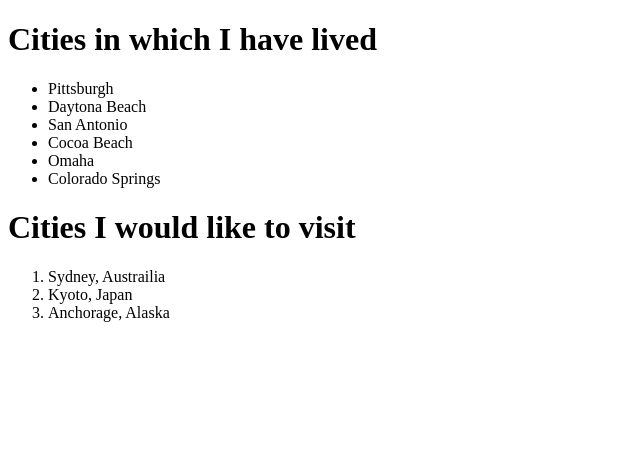
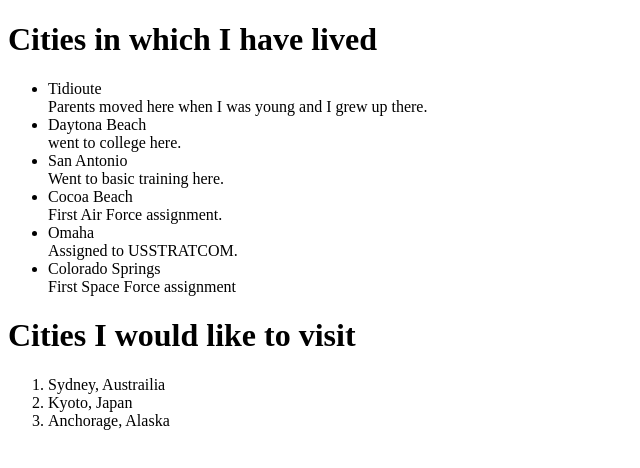
Before and after one commit to TardigradeTyrs/ExerciseHtml1, a plain HTML site: page index.html in a window 1280 px wide. Shown: the whole page, without its empty margins (0-640 px from the left). Drawn offline with Linux system fonts and the light colour scheme.

Commit message:
added reasons for living in cities

```diff
--- a/index.html
+++ b/index.html
@@ -4,12 +4,12 @@
       <title> "This is a title" </title>
       <h1> Cities in which I have lived </h1>
       <ul>
-        <li> Pittsburgh </li>
-        <li> Daytona Beach </li>
-        <li> San Antonio </li>
-        <li> Cocoa Beach </li>
-        <li> Omaha </li>
-        <li> Colorado Springs </li>
+        <li> Tidioute </li> <span class ="how"> Parents moved here when I was young and I grew up there. </span>
+        <li> Daytona Beach </li> <span class ="how"> went to college here. </span>
+        <li> San Antonio </li> <span class = "how"> Went to basic training here. </span>
+        <li> Cocoa Beach </li> <span class = "how"> First Air Force assignment. </span>
+        <li> Omaha </li> <span class = "how"> Assigned to USSTRATCOM. </span>
+        <li> Colorado Springs </li> <span class = "how"> First Space Force assignment </span>
       </ul>
       <h1> Cities I would like to visit </h1>
       <ol>
```
